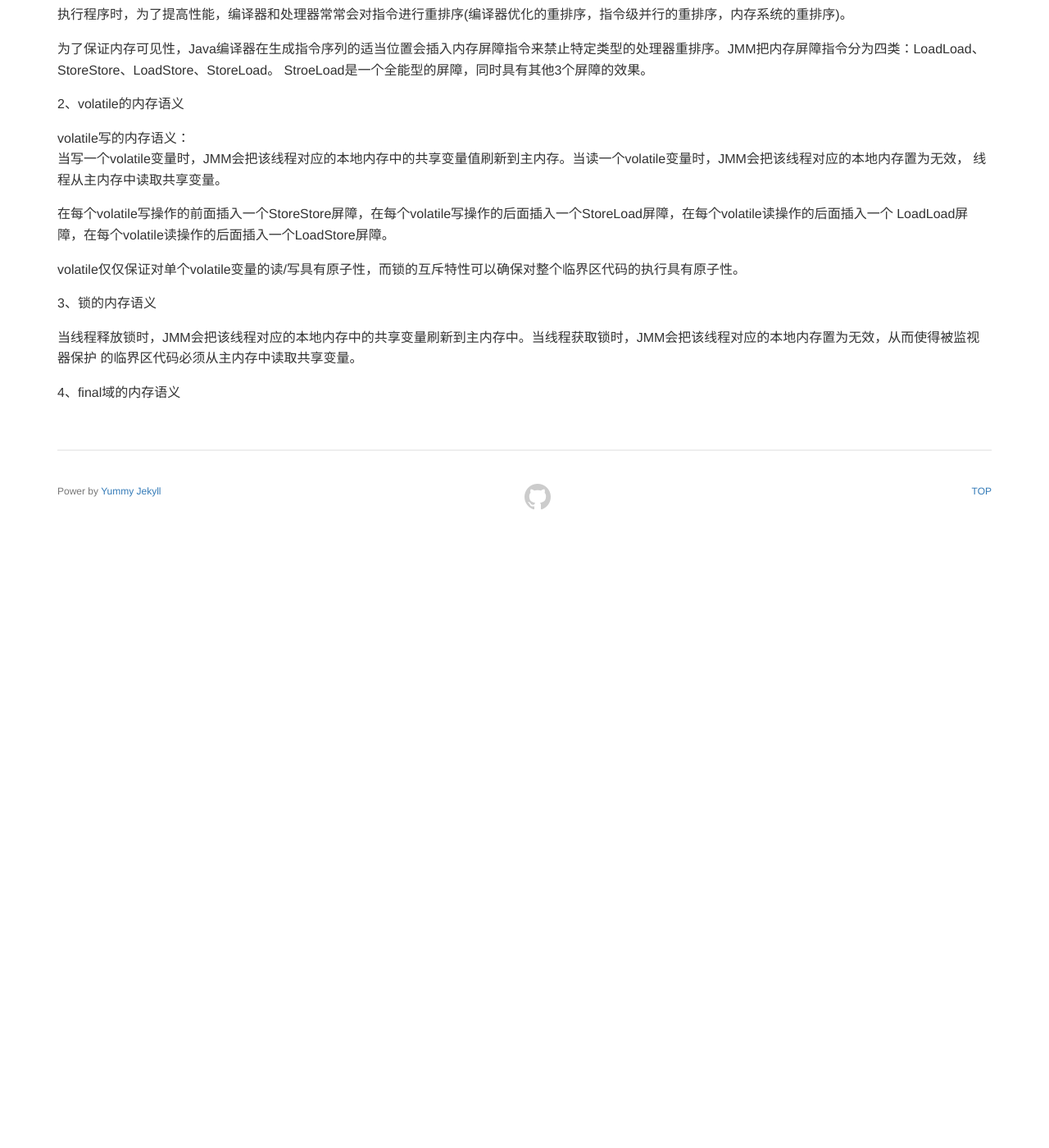
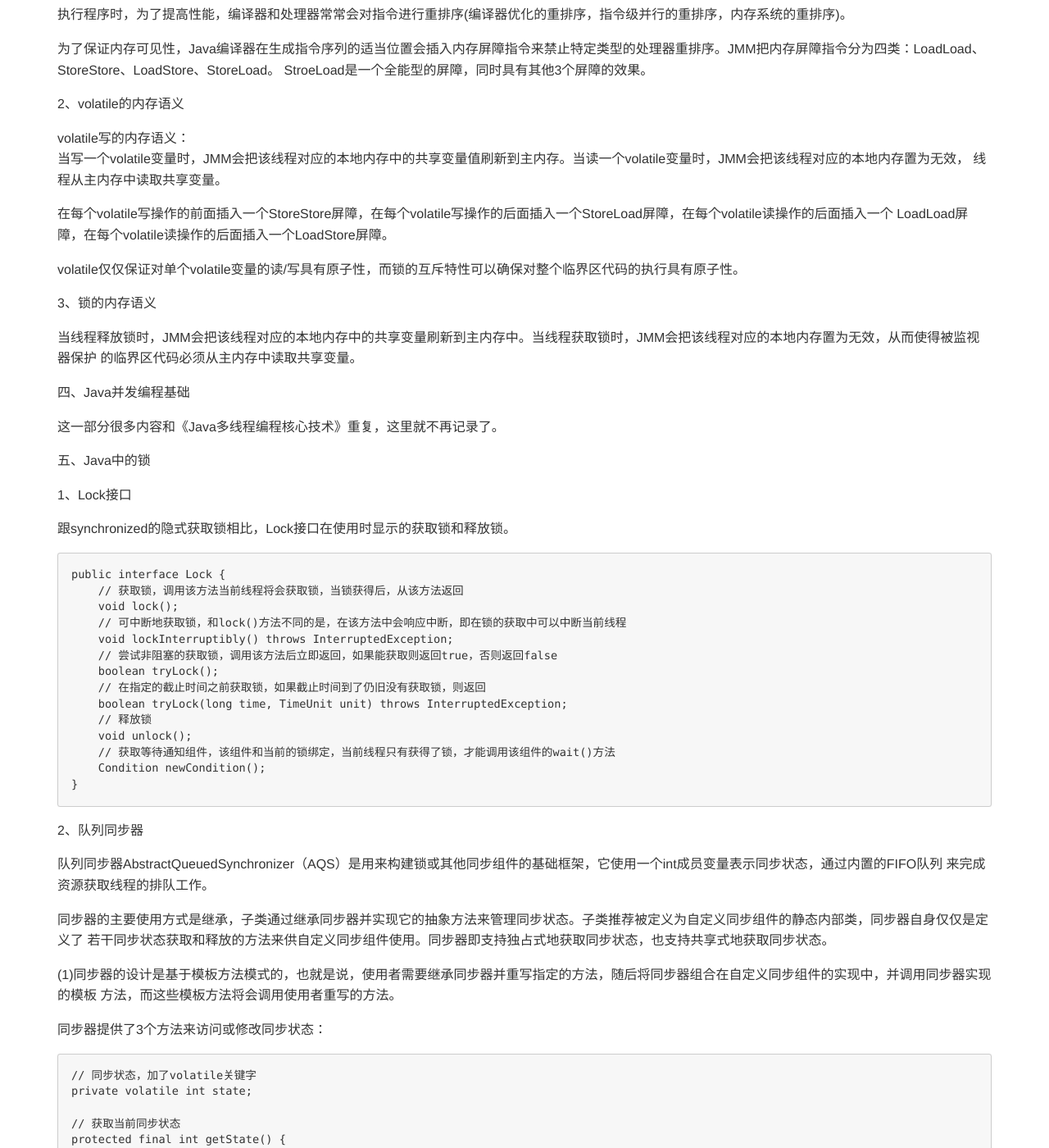
Before and after one commit to yaofengdoit/yaofengdoit.github.io, a Jekyll site: the page built from _posts/2020/04-06/2020-04-23-ReadBook-JUC-3.md, in a window 1280 px wide and 1400 px high, scrolled down 781 px. Shown: the whole window at 82% size. Built offline with Jekyll 4.4.1, drawn with Linux system fonts in a browser that asks for light colours; a script that is not in the unit is left out; before the commit the page ends 1411 px from its top, so only the background shows below that; some of the changed text lies outside the part shown.

Commit message:
读书笔记-juc3

````diff
--- a/_posts/2020/04-06/2020-04-23-ReadBook-JUC-3.md
+++ b/_posts/2020/04-06/2020-04-23-ReadBook-JUC-3.md
@@ -39,4 +39,87 @@ volatile仅仅保证对单个volatile变量的读/写具有原子性，而锁的
 当线程释放锁时，JMM会把该线程对应的本地内存中的共享变量刷新到主内存中。当线程获取锁时，JMM会把该线程对应的本地内存置为无效，从而使得被监视器保护
 的临界区代码必须从主内存中读取共享变量。
 
-4、final域的内存语义
+
+四、Java并发编程基础
+
+这一部分很多内容和《Java多线程编程核心技术》重复，这里就不再记录了。
+
+
+五、Java中的锁
+
+1、Lock接口
+
+跟synchronized的隐式获取锁相比，Lock接口在使用时显示的获取锁和释放锁。
+
+```
+public interface Lock {
+    // 获取锁，调用该方法当前线程将会获取锁，当锁获得后，从该方法返回
+    void lock();
+    // 可中断地获取锁，和lock()方法不同的是，在该方法中会响应中断，即在锁的获取中可以中断当前线程
+    void lockInterruptibly() throws InterruptedException;
+    // 尝试非阻塞的获取锁，调用该方法后立即返回，如果能获取则返回true，否则返回false
+    boolean tryLock();
+    // 在指定的截止时间之前获取锁，如果截止时间到了仍旧没有获取锁，则返回
+    boolean tryLock(long time, TimeUnit unit) throws InterruptedException;
+    // 释放锁
+    void unlock();
+    // 获取等待通知组件，该组件和当前的锁绑定，当前线程只有获得了锁，才能调用该组件的wait()方法
+    Condition newCondition();
+}
+```
+
+2、队列同步器
+
+队列同步器AbstractQueuedSynchronizer（AQS）是用来构建锁或其他同步组件的基础框架，它使用一个int成员变量表示同步状态，通过内置的FIFO队列
+来完成资源获取线程的排队工作。
+
+同步器的主要使用方式是继承，子类通过继承同步器并实现它的抽象方法来管理同步状态。子类推荐被定义为自定义同步组件的静态内部类，同步器自身仅仅是定义了
+若干同步状态获取和释放的方法来供自定义同步组件使用。同步器即支持独占式地获取同步状态，也支持共享式地获取同步状态。
+
+(1)同步器的设计是基于模板方法模式的，也就是说，使用者需要继承同步器并重写指定的方法，随后将同步器组合在自定义同步组件的实现中，并调用同步器实现的模板
+方法，而这些模板方法将会调用使用者重写的方法。
+
+同步器提供了3个方法来访问或修改同步状态：
+```
+// 同步状态，加了volatile关键字
+private volatile int state;
+
+// 获取当前同步状态
+protected final int getState() {
+    return state;
+}
+
+// 设置当前同步状态
+protected final void setState(int newState) {
+    state = newState;
+}
+
+// 使用CAS设置当前状态，该方法能够保证状态设置的原子性
+protected final boolean compareAndSetState(int expect, int update) {
+    // See below for intrinsics setup to support this
+    return unsafe.compareAndSwapInt(this, stateOffset, expect, update);
+}
+```
+
+同步器可以重写的方法：
+```
+protected boolean tryAcquire(int arg) {
+    throw new UnsupportedOperationException();
+}
+
+protected boolean tryRelease(int arg) {
+    throw new UnsupportedOperationException();
+}
+
+protected int tryAcquireShared(int arg) {
+    throw new UnsupportedOperationException();
+}
+
+protected boolean tryReleaseShared(int arg) {
+    throw new UnsupportedOperationException();
+}
+
+protected boolean isHeldExclusively() {
+    throw new UnsupportedOperationException();
+}
+```
````
